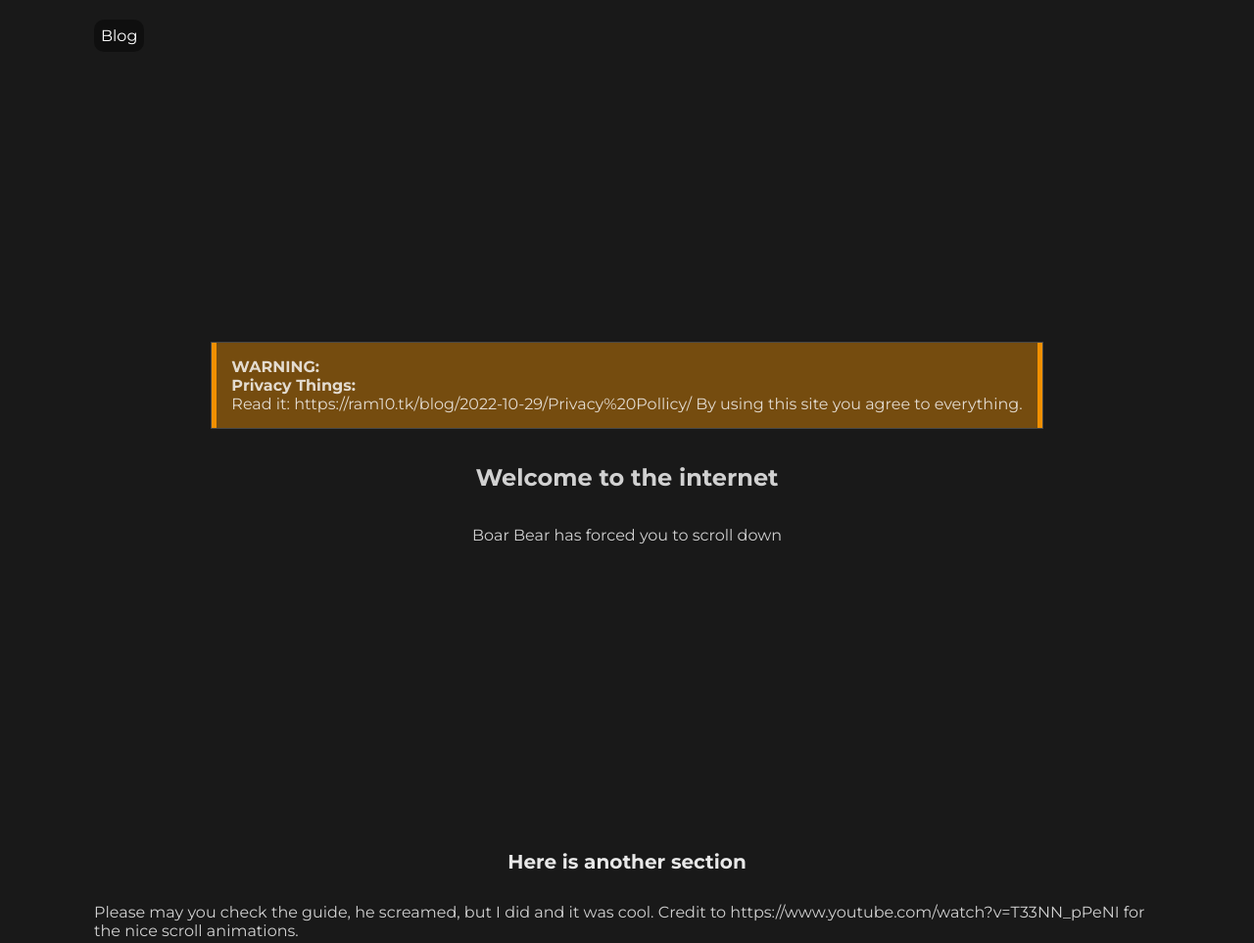
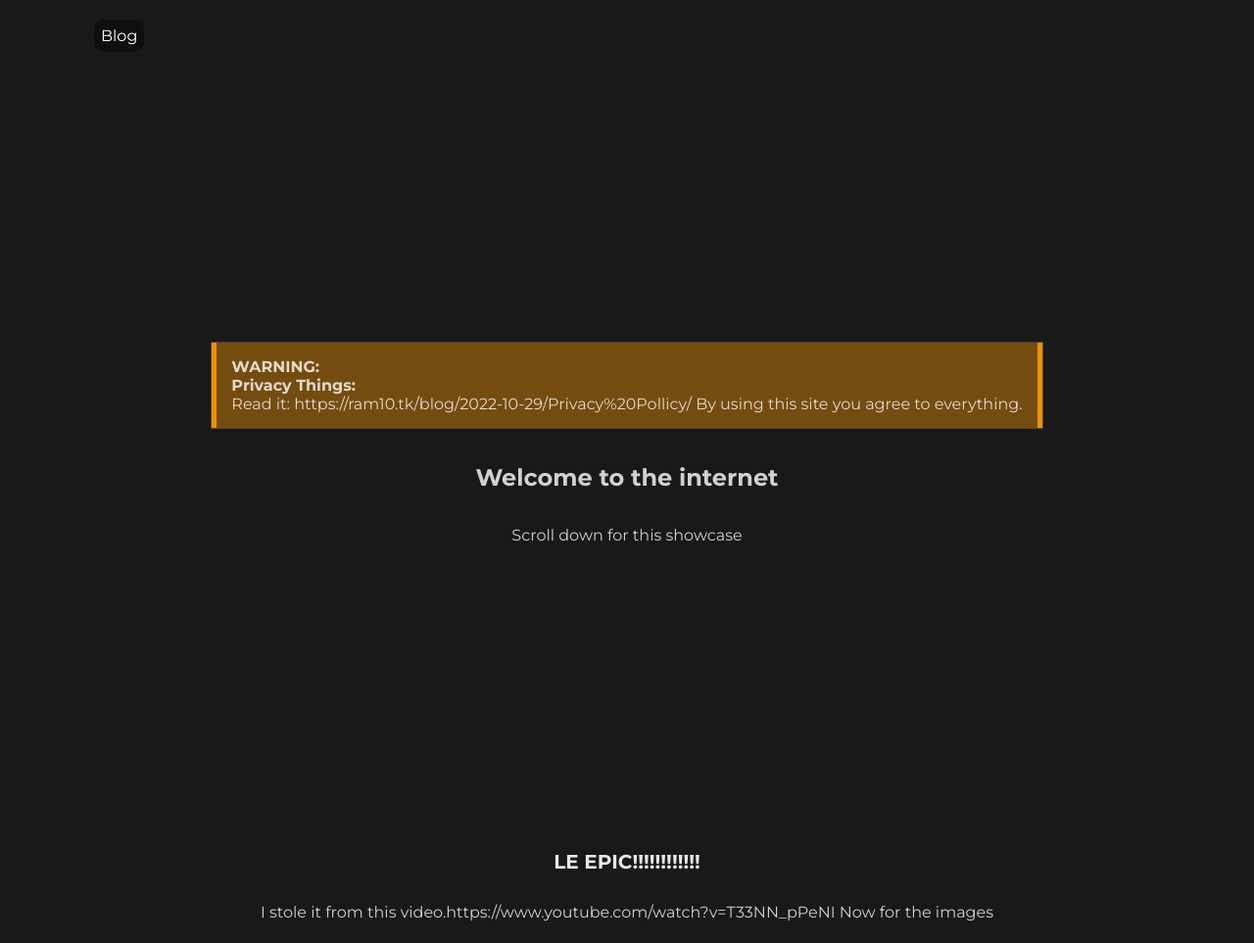
Before and after one commit to Rameez10-REAL/rameez10site.github.io, a plain HTML site: page index.html in a window 1280 px wide. Shown: the top 963 px of the page at 98% size. Drawn offline with Linux system fonts and the light colour scheme; a script that the page names is missing.

Commit message:
Update index.html

```diff
--- a/index.html
+++ b/index.html
@@ -5,7 +5,7 @@
   <!--metadata-->
   <meta charset="utf-8"/>
   <meta name="viewport" content="width=device-width, initial-scale=1.0"/>
-  <meta name="description" content="🚀 Landing place for the Ram10 Website">
+  <meta name="description" content="🚀 Landing place for the Ram10 website 🚀">
   <!--load files-->
   <link rel="icon" href="favicon.ico" type="image/x-icon"/>
   <link rel="shortcut icon" href="favicon.ico" type="image/x-icon"/>
@@ -38,13 +38,14 @@
       </noscript>
 
       <h1>Welcome to the internet</h1>
-      <p>Boar Bear has forced you to scroll down</p>
+      <p>Scroll down for this showcase</p>
     </section>
     <section class="hidden">
-      <h2>Here is another section</h2>
+      <h2>LE EPIC!!!!!!!!!!!!</h2>
       <p>
-        Please may you check the guide, he screamed, but I did and it was cool.
-        Credit to https://www.youtube.com/watch?v=T33NN_pPeNI for the nice scroll animations.
+        I stole it from this video.https://www.youtube.com/watch?v=T33NN_pPeNI
+
+        Now for the images
       </p>
       <section>
         <div class="logos">
```
